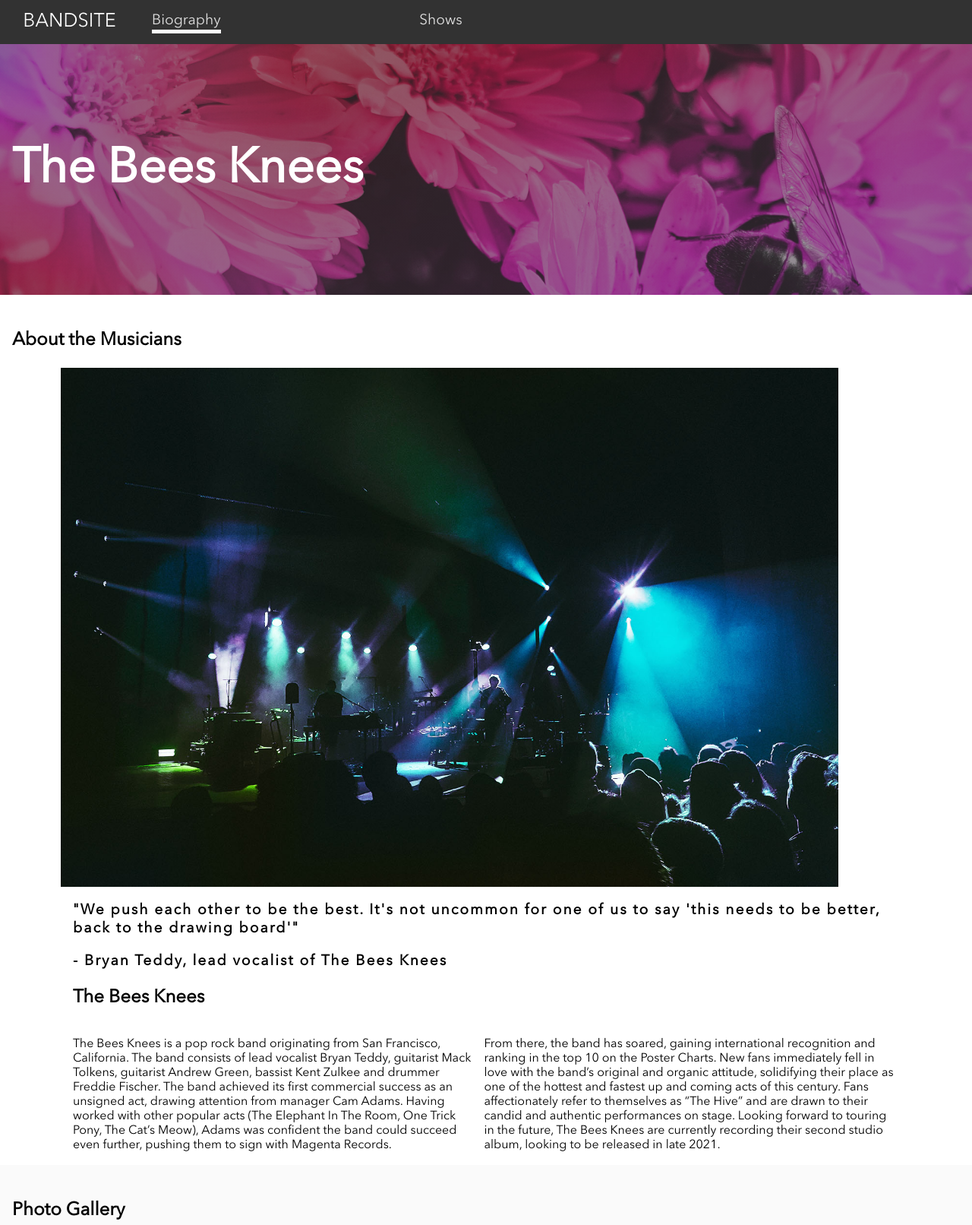
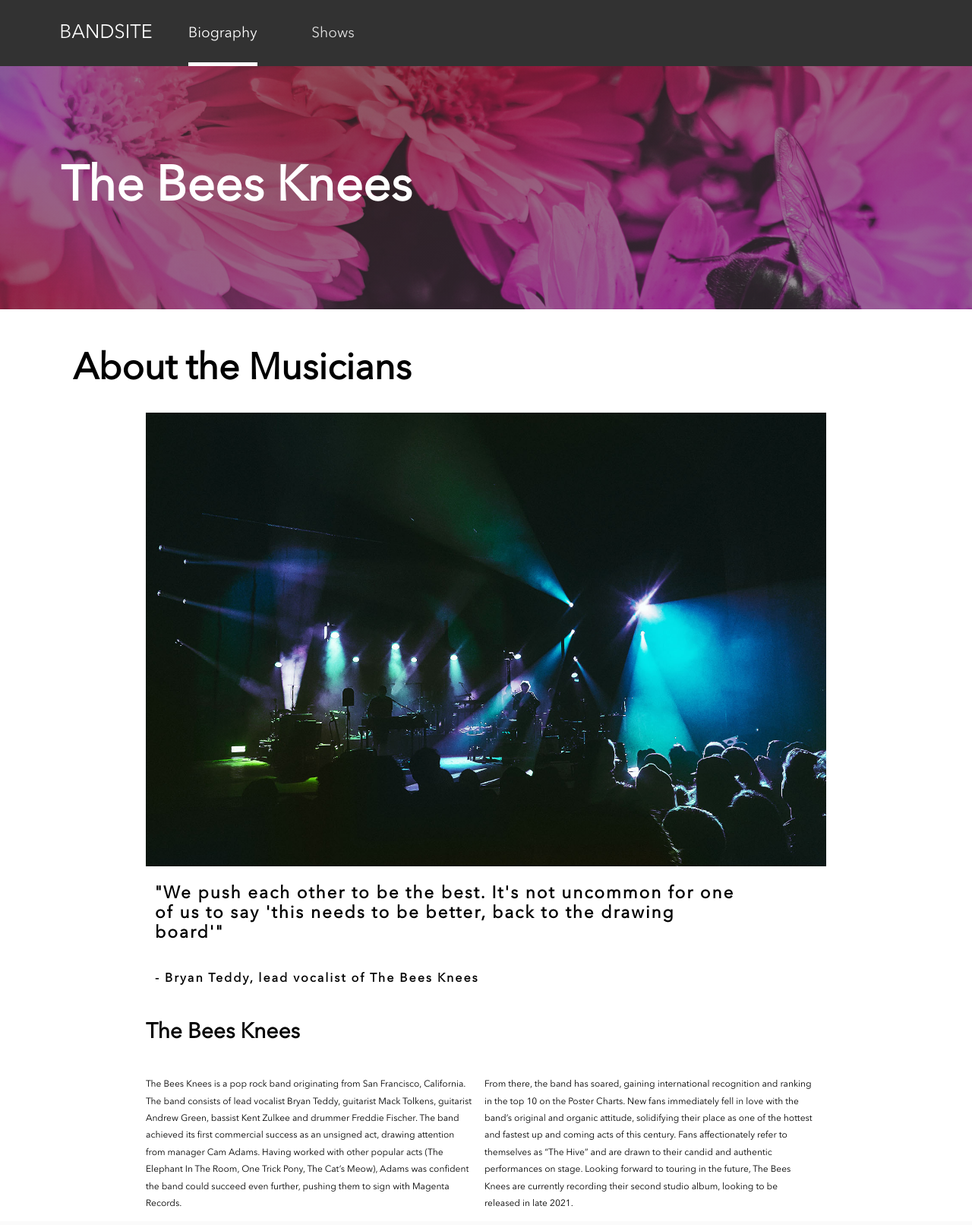
Before and after one commit to brunash/brainStation-bandsite, a plain HTML site: page index.html in a window 1280 px wide. Shown: the top 1612 px of the page at 76% size. Drawn offline with Linux system fonts and the light colour scheme.

Commit message:
Merge branch 'sprint-1' of https://github.com/brunash/brainStation-bandsite into sprint-1

```diff
--- a/index.html
+++ b/index.html
@@ -13,23 +13,21 @@
     <header class="header">
         <nav class="nav-bar">
             <div class="nav-bar__title">
-                <img src="./assets/logos/Logo-bandsite.svg" alt="" class="bandsite-logo">
+                <a href="./index.html"><img src="./assets/logos/Logo-bandsite.svg" alt="" class="bandsite-logo"></a>
             </div>
             <div class="nav-bar__options">
                 <ul class="nav-bar__options--list">
-                    <li class="nav-bar__underline--active"> <a href="" class="nav-bar__underline1">
+                    <li class="nav-bar__underline--active"> <a href="">
                             Biography </a></li>
-
-                    <li class="nav-bar__underline"> <a href="" class="nav-bar__underline2">
+                    <li class="nav-bar__underline"> <a href="">
                             Shows </a></li>
-
                 </ul>
             </div>
         </nav>
     </header>
     <section>
         <div class="band-title">
-            <h2 class="band-title__name">The Bees Knees</h2>
+            <h1 class="band-title__name">The Bees Knees</h1>
         </div>
     </section>
     <article class="about">
@@ -42,14 +40,14 @@
         <div class="about__quote">
             <p>"We push each other to be the best. It's not uncommon for one of us to say 'this needs to be better, back
                 to the drawing board'"</p>
-            <p> - Bryan Teddy, lead vocalist of The Bees Knees</p>
+            <p class="about__quote--name"> - Bryan Teddy, lead vocalist of The Bees Knees</p>
         </div>
         <div class="about__history">
             <div class="about__history--title">
-                <h2>The Bees Knees</h2>
+                <h3>The Bees Knees</h3>
             </div>
             <div class="about__history--story">
-                <div>
+                <div class="about__history--story-div">
                     <p>The Bees Knees is a pop rock band originating
                         from San Francisco, California. The band
                         consists of lead vocalist Bryan Teddy, guitarist
@@ -63,7 +61,7 @@
                         confident the band could succeed even further,
                         pushing them to sign with Magenta Records. </p>
                 </div>
-                <div>
+                <div class="about__history--story-div">
                     <p>From there, the band has soared, gaining
                         international recognition and ranking in the
                         top 10 on the Poster Charts. New fans
@@ -86,15 +84,15 @@
             <h2>Photo Gallery</h2>
         </div>
         <div class="gallery__grid">
-            <img src="./assets/images/Photo-gallery-1.jpg" alt="">
-            <img src="./assets/images/Photo-gallery-2.jpg" alt="">
-            <img src="./assets/images/Photo-gallery-3.jpg" alt="">
-            <img src="./assets/images/Photo-gallery-4.jpg" alt="">
-            <img src="./assets/images/Photo-gallery-5.jpg" alt="">
-            <img src="./assets/images/Photo-gallery-6.jpg" alt="">
-            <img src="./assets/images/Photo-gallery-7.jpg" alt="">
-            <img src="./assets/images/Photo-gallery-8.jpg" alt="">
-            <img src="./assets/images/Photo-gallery-9.jpg" alt="">
+            <img src="./assets/images/Photo-gallery-1.jpg" alt="picture1">
+            <img src="./assets/images/Photo-gallery-2.jpg" alt="picture2">
+            <img src="./assets/images/Photo-gallery-3.jpg" alt="picture3">
+            <img src="./assets/images/Photo-gallery-4.jpg" alt="picture4">
+            <img src="./assets/images/Photo-gallery-5.jpg" alt="picture5">
+            <img src="./assets/images/Photo-gallery-6.jpg" alt="picture6">
+            <img src="./assets/images/Photo-gallery-7.jpg" alt="picture7">
+            <img src="./assets/images/Photo-gallery-8.jpg" alt="picture8">
+            <img src="./assets/images/Photo-gallery-9.jpg" alt="picture9">
         </div>
     </figure>
 
@@ -102,13 +100,12 @@
         <div class="contact__social">
             <div class="contact__social--title">
                 <h2>Get in Touch</h2>
-            </div>
-            <div class="contact__social--logos">
                 <a href="https://www.instagram.com/"><img src="./assets/icons/Icon-instagram.svg" alt="Instagram"></a>
                 <a href="https://www.facebook.com/"><img src="./assets/icons/Icon-facebook.svg" alt="Facebook"></a>
                 <a href="https://twitter.com/"><img src="./assets/icons/Icon-twitter.svg" alt="Twitter"></a>
-                <img src="./assets/logos/Logo-bandsite.svg" alt="" class="contact__social--bandsite-logo">
             </div>
+            <a href="./index.html"><img src="./assets/logos/Logo-bandsite.svg" alt="Band Site"
+                    class="contact__social--bandsite-logo"></a>
         </div>
         <div class="contact__people">
             <div class="contact__people-wrap">
--- a/styles/bio.scss
+++ b/styles/bio.scss
@@ -1,123 +1,14 @@
-@use './partials/colors'as *;
+@use './partials/variables'as *;
 @use './partials/global'as *;
 @use './partials/mixins'as *;
 
-// .nav-bar__options--list>a>li:hover {
-//     color: $white;
-//     // text-decoration: underline solid 2px;
-//     border-bottom: 3px solid $white;
-//     transition: 0.15s;
-
-// }
-.header {
-    width: 100%;
-    background-color: $primary-background;
-    color: $white-text;
+h1 {
+    font-size: 2rem;
 }
 
-.nav-bar {
-    // background-color: $primary-background;
-    // color: $white-text;
-    display: flex;
-    align-items: center;
-    flex-direction: column;
-    width: 100%;
-    // height: 4rem;
-    // padding: 1rem 0 1rem 0;
-
-    &__title {
-        padding: 1rem 0;
-    }
-
-    //     &__underline:hover {
-    //         // border-bottom: 3px solid red;
-    //         // box-shadow: 0 0 11px;
-    //         display: inline-block;
-    //         position: relative;
-    //         color: $white;
-
-    // }
-
+h2 {
     @include tablet {
-        justify-content: center;
-        flex-direction: row;
-        padding-left: 2rem;
-        align-items: center;
-    }
-}
-
-// .nav-bar__underline1 {}
-
-.contact {
-    background-color: $primary-background;
-    color: $white-text;
-}
-
-// .nav-bar__options--list {
-//     font-size: 1.2rem;
-//     list-style: none;
-//     display: flex;
-//     width: 90%;
-//     justify-content: space-between;
-//     padding: 0 3rem 0 3rem;
-//     color: $mercury;
-
-//     @include tablet {
-//         justify-content: left;
-//         padding-left: 3rem;
-//         position: left;
-
-//         li {
-//             padding-left: 3rem;
-//         }
-//     }
-// }
-
-.nav-bar__options {
-    // justify-content: center;
-    width: 100%;
-
-    // display: flex;
-    // justify-content: space-evenly;
-    &--list {
-        padding-left: 0;
-        margin: 0;
-        font-size: 1.2rem;
-        list-style: none;
-        display: flex;
-        width: 100%;
-        // justify-content: space-evenly;
-        // padding: 0 3rem 0 3rem;
-        color: $mercury;
-        // margin-bottom: 0.5rem;
-
-        @include tablet {
-            justify-content: left;
-            padding-left: 3rem;
-            position: left;
-
-            li {
-                // padding-left: 3rem;
-            }
-        }
-    }
-}
-
-.nav-bar__underline {
-    text-align: center;
-    width: 50%;
-    border-bottom: 5px solid transparent;
-    // padding: 0 0 1rem;
-
-    &--active {
-        text-align: center;
-        border-bottom: 5px solid #FFF;
-        width: 50vw;
-
-        @include tablet {
-            width: min-content;
-            padding-left: 0;
-        }
+        font-size: 3rem;
     }
 }
 
@@ -131,15 +22,23 @@
         url(../assets/images/hero-bio.jpg);
     background-repeat: no-repeat;
     background-size: cover;
-    height: 330px;
+    height: 30vh;
     color: $white-text;
     ;
+
+    @include tablet {
+        height: 40vh;
+    }
 
     &__name {
         padding-left: 1rem;
 
         @include tablet {
             font-size: 4rem;
+        }
+
+        @include desktop {
+            padding-left: 5rem;
         }
     }
 }
@@ -159,16 +58,53 @@
                 display: flex;
                 justify-content: center;
             }
+
+            @include desktop {
+                padding: 0;
+                width: 70vw;
+                display: flex;
+                justify-content: center;
+                margin: auto;
+            }
+        }
+    }
+
+    &__title {
+        // @include tablet {
+        //     font-size: 1.5rem;
+        // }
+
+        @include desktop {
+            padding-left: 5rem;
+            font-size: 4rem;
         }
     }
 
     &__quote {
-        font-size: 1.2rem;
+        font-size: 1rem;
         font-weight: 700;
         letter-spacing: 2px;
 
         @include tablet {
             padding: 0 5rem 0 5rem;
+            font-size: 1.4rem;
+        }
+
+        @include desktop {
+            padding: 0;
+            width: 60vw;
+            display: flex;
+            justify-content: center;
+            margin: auto;
+            flex-direction: column;
+            padding-right: 6.5rem;
+            font-size: 1.4rem;
+        }
+
+        &--name {
+            @include desktop {
+                font-size: 1rem;
+            }
         }
     }
 
@@ -179,7 +115,29 @@
             &--story {
                 display: flex;
                 flex: row;
+                line-height: 1.4rem;
+                font-weight: 500;
             }
+        }
+
+        @include desktop {
+            padding: 0;
+            width: 70vw;
+            display: flex;
+            justify-content: center;
+            margin: auto;
+            flex-direction: column;
+            font-size: 0.75rem;
+        }
+
+        &--title {
+            @include tablet {
+                font-size: 1.5rem;
+            }
+        }
+
+        &--story-div {
+            padding-right: 1rem;
         }
     }
 }
@@ -195,7 +153,7 @@
     }
 
     @include desktop {
-        padding: auto 4rem auto 4rem;
+        padding: 1.5rem 5rem 1.5rem 5rem;
     }
 
     img {
@@ -211,7 +169,8 @@
         }
 
         @include desktop {
-            // padding: 1rem 1rem 1rem 1rem;
+            width: 30%;
+            padding: auto;
         }
     }
 
@@ -227,11 +186,39 @@
 
 .contact {
     padding: 1.5rem 1rem 1.5rem 1rem;
+    background-color: $primary-background;
+    color: $white-text;
+
+    @include tablet {
+        padding: 3rem 2rem 3rem 2rem;
+    }
+
+    @include desktop {
+        padding: 3rem 5rem 3rem 5rem;
+    }
+
+    &__social--title {
+        @include tablet {
+            display: flex;
+            flex-direction: row;
+
+            img {
+                height: 30px;
+                padding-right: 1rem;
+            }
+        }
+
+        img {
+            height: 30px;
+            padding-right: 1rem;
+        }
+    }
 
     &__social {
         @include tablet {
             display: flex;
             flex-direction: row;
+            justify-content: space-between;
             padding: 1rem;
 
             h2 {
@@ -255,9 +242,11 @@
         padding-bottom: 4rem;
 
         @include tablet {
+            width: 100%;
             display: flex;
             flex-direction: row;
             flex-wrap: wrap;
+            justify-content: space-between;
         }
     }
 
@@ -267,7 +256,7 @@
         @include tablet {
             display: flex;
             flex-direction: column;
-            padding: 0 1rem 0 1rem;
+            padding: 0 0.4rem 0 0.4rem;
             justify-content: center;
         }
     }
@@ -281,12 +270,20 @@
         padding: 0.5rem 0 0.5rem 0;
         line-height: 5px;
         font-weight: 100;
+
+        @include desktop {
+            font-size: 0.85rem;
+        }
     }
 
     &__people-wrap--email {
         padding: 0.5rem 0 0.5rem 0;
         line-height: 5px;
         font-weight: 100;
+
+        @include desktop {
+            font-size: 0.85rem;
+        }
     }
 
 
@@ -300,15 +297,8 @@
     }
 }
 
-
 .contact__band-title {
     @include tablet {
         visibility: hidden;
     }
 }
-
-// .contact__social--title .contact__social--logos .contact__band-title {
-//     display: flex;
-//     justify-content: space-between;
-//     top
-//
--- a/styles/partials/_global.scss
+++ b/styles/partials/_global.scss
@@ -1,4 +1,5 @@
-// @use './mixins'as *;
+@use './variables'as *;
+@use './mixins'as *;
 
 @font-face {
     font-family: "avenir-regular";
@@ -12,8 +13,10 @@
 
 @font-face {
     font-family: "avenir-bold";
-    src: url("../assets/fonts/AvenirNextLTPro-Bold.otf") format("ttf");
+    src: url("../assets/fonts/AvenirNextLTPro-Bold.otf") format("opentype");
 }
+
+
 
 html {
     font-family: "avenir-regular",
@@ -23,9 +26,7 @@ html {
 
 body {
     margin: auto;
-    // font-family: "avenir-regular",
-    //     "avenir-demi",
-    //     "avenir-bold";
+
 }
 
 h2 {
@@ -43,3 +44,80 @@ a {
     text-decoration: none;
     color: inherit;
 }
+
+.header {
+    width: 100%;
+    background-color: $primary-background;
+    color: $white-text;
+    height: 87px;
+
+}
+
+.nav-bar {
+    display: flex;
+    align-items: center;
+    flex-direction: column;
+    width: 100%;
+    height: 100%;
+
+    &__title {
+        padding: 1rem 0;
+    }
+
+    @include tablet {
+        justify-content: center;
+        flex-direction: row;
+        padding-left: 2rem;
+    }
+
+    @include desktop {
+        padding-left: 5rem;
+    }
+}
+
+.nav-bar__options {
+    width: 100%;
+
+    &--list {
+        padding-left: 0;
+        margin: 0;
+        font-size: 1.2rem;
+        list-style: none;
+        display: flex;
+        width: 100%;
+        color: $mercury;
+
+
+
+        @include tablet {
+            justify-content: left;
+            padding-left: 3rem;
+            position: left;
+            height: 87px;
+            width: 25rem;
+
+            li {
+                padding-top: 2rem;
+            }
+        }
+    }
+}
+
+.nav-bar__underline {
+    text-align: center;
+    width: 50%;
+    border-bottom: 5px solid transparent;
+
+    &--active {
+        text-align: center;
+        border-bottom: 5px solid #FFF;
+        width: 50vw;
+        color: $white-text;
+        padding-top: 1.5px;
+
+        @include tablet {
+            width: min-content;
+            padding-left: 0;
+        }
+    }
+}
--- a/styles/partials/_mixins.scss
+++ b/styles/partials/_mixins.scss
@@ -1,4 +1,4 @@
-@use './global'as *;
+// @use './global'as *;
 
 $tablet-size: 768px;
 $desktop-size: 1024px;
```
Also changed, not shown: styles/bio.css, styles/partials/_variables.scss (renamed from styles/partials/_colors.scss), 1 other file.
